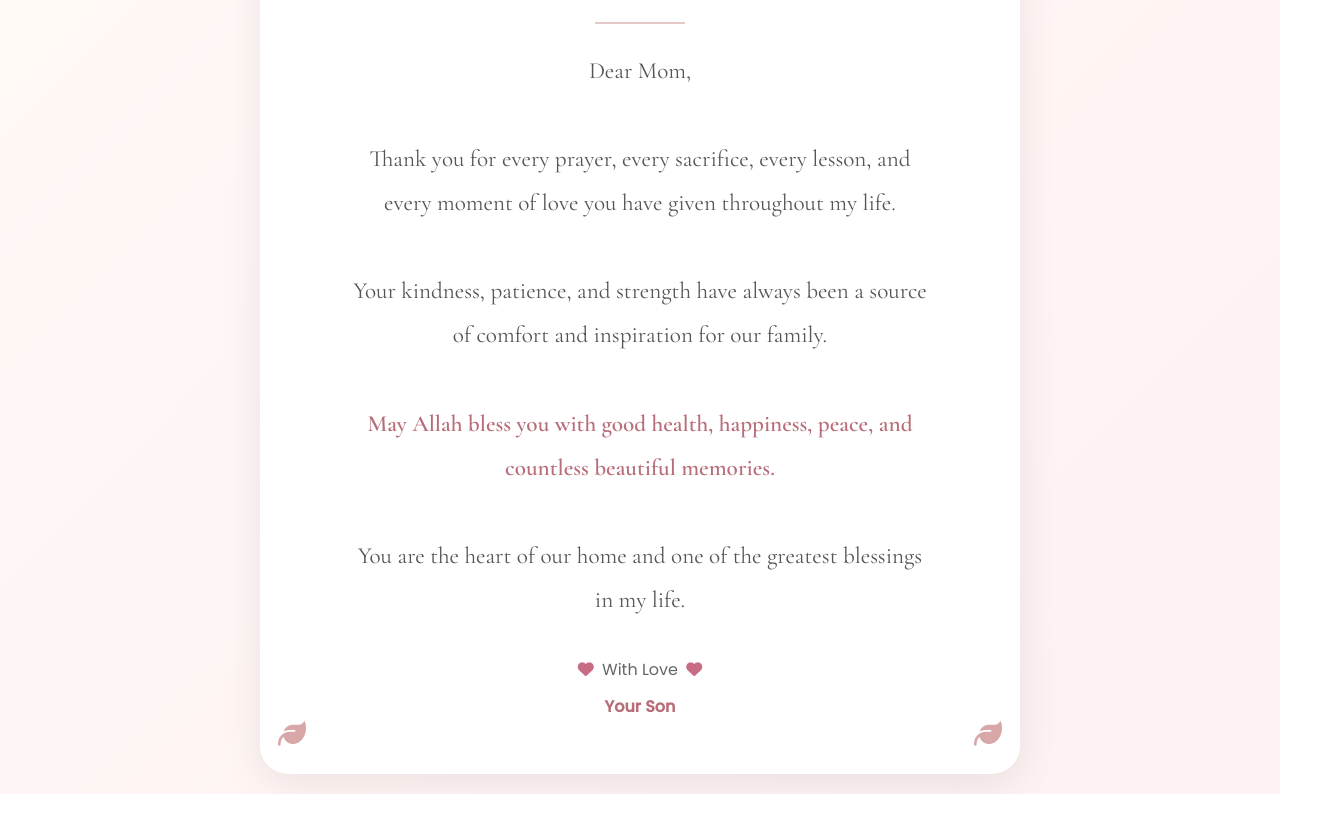
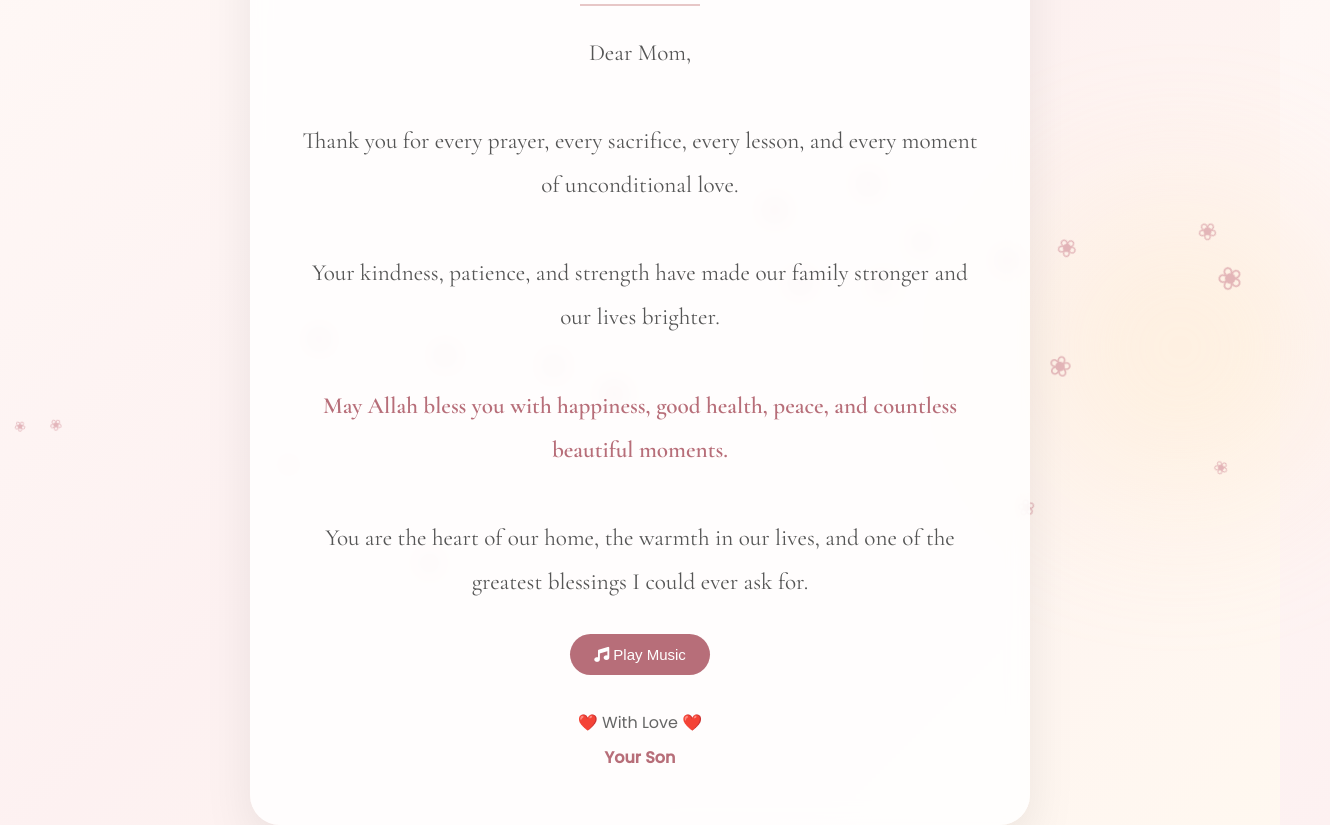
Before and after one commit to aalian1241-stack/hello, a plain HTML site: page index.html in a window 1280 px wide. Shown: the part 359-1184 px from the top of the page, 1330 px wide, since content can reach past the window. Before the commit the page ends 1153 px from the top, so only its background shows below. Drawn offline with nearby package versions, Linux system fonts and the light colour scheme.

Commit message:
Update index.html

```diff
--- a/index.html
+++ b/index.html
@@ -3,15 +3,17 @@
 <head>
 <meta charset="UTF-8">
 <meta name="viewport" content="width=device-width, initial-scale=1.0">
-<title>Happy Birthday Mon ❤️</title>
+
+<title>Happy Birthday Nazia Sheikh</title>
 
 <!-- Fonts -->
 <link href="https://fonts.googleapis.com/css2?family=Great+Vibes&family=Cormorant+Garamond:wght@400;500;600&family=Poppins:wght@300;400;500&display=swap" rel="stylesheet">
 
-<!-- Icons -->
-<link rel="stylesheet" href="https://cdnjs.cloudflare.com/ajax/libs/font-awesome/6.6.0/css/all.min.css"/>
+<!-- Font Awesome -->
+<link rel="stylesheet" href="https://cdnjs.cloudflare.com/ajax/libs/font-awesome/6.6.0/css/all.min.css">
 
 <style>
+
 *{
     margin:0;
     padding:0;
@@ -23,86 +25,149 @@ body{
     display:flex;
     justify-content:center;
     align-items:center;
-    padding:20px;
-    background:linear-gradient(135deg,#fffaf7,#fdf1f1);
+    overflow:hidden;
     font-family:'Poppins',sans-serif;
+    background:linear-gradient(135deg,#fffaf7,#fdf1f1,#fff8f0);
 }
 
-.card{
-    width:100%;
-    max-width:760px;
-    background:#ffffff;
-    border-radius:28px;
-    padding:55px 45px;
-    text-align:center;
-    position:relative;
-    box-shadow:
-    0 10px 40px rgba(0,0,0,0.08);
-    animation:fadeIn 1.2s ease;
+/* Soft Animated Background */
+
+.bg-circle{
+    position:absolute;
+    border-radius:50%;
+    filter:blur(80px);
+    opacity:.4;
+    animation:float 12s ease-in-out infinite;
 }
 
-.corner{
-    position:absolute;
-    color:#d8a7a7;
-    font-size:28px;
+.bg1{
+    width:250px;
+    height:250px;
+    background:#ffd6d6;
+    top:-50px;
+    left:-50px;
 }
 
-.tl{top:18px;left:18px;}
-.tr{top:18px;right:18px;}
-.bl{bottom:18px;left:18px;}
-.br{bottom:18px;right:18px;}
+.bg2{
+    width:300px;
+    height:300px;
+    background:#ffe9c7;
+    bottom:-80px;
+    right:-50px;
+}
+
+@keyframes float{
+    50%{
+        transform:translateY(-25px);
+    }
+}
+
+/* Floating Petals */
+
+.petal{
+    position:absolute;
+    color:#d89ca4;
+    opacity:.7;
+    animation:fall linear infinite;
+}
+
+@keyframes fall{
+    from{
+        transform:translateY(-100px) rotate(0deg);
+    }
+    to{
+        transform:translateY(110vh) rotate(360deg);
+    }
+}
+
+/* Card */
+
+.card{
+    width:90%;
+    max-width:780px;
+
+    background:rgba(255,255,255,.82);
+    backdrop-filter:blur(10px);
+
+    border-radius:30px;
+    padding:55px 45px;
+
+    text-align:center;
+
+    box-shadow:
+    0 20px 50px rgba(0,0,0,.08);
+
+    position:relative;
+    z-index:10;
+
+    animation:cardAppear 1.5s ease;
+}
+
+@keyframes cardAppear{
+    from{
+        opacity:0;
+        transform:translateY(30px);
+    }
+    to{
+        opacity:1;
+        transform:translateY(0);
+    }
+}
 
 .icon-circle{
     width:90px;
     height:90px;
-    margin:0 auto 20px;
     border-radius:50%;
-    background:#fdf0f0;
+    background:#fff2f4;
+
     display:flex;
+    align-items:center;
     justify-content:center;
-    align-items:center;
+
+    margin:auto;
 }
 
 .icon-circle i{
+    color:#b76e79;
     font-size:38px;
-    color:#b76e79;
 }
+
+/* Title */
 
 .title{
     font-family:'Great Vibes',cursive;
     font-size:4rem;
     color:#b76e79;
-    font-weight:400;
+    margin-top:20px;
 }
 
 .name{
     font-size:2rem;
-    color:#555;
-    margin-top:5px;
-    font-weight:500;
+    color:#444;
+    margin-top:8px;
 }
 
 .date{
-    margin-top:15px;
     color:#888;
-    letter-spacing:1px;
-    font-size:0.95rem;
+    margin-top:12px;
 }
 
+/* Divider */
+
 .divider{
-    width:90px;
+    width:120px;
     height:2px;
-    background:#e7c8c8;
+    background:#e7c7c7;
     margin:25px auto;
 }
+
+/* Message */
 
 .message{
     font-family:'Cormorant Garamond',serif;
     font-size:1.45rem;
     line-height:1.9;
     color:#555;
-    max-width:580px;
-    margin:auto;
 }
 
 .highlight{
@@ -110,38 +175,43 @@ body{
     font-weight:600;
 }
 
+/* Music Button */
+
+.music-btn{
+    margin-top:30px;
+
+    border:none;
+
+    background:#b76e79;
+    color:white;
+
+    padding:12px 24px;
+    border-radius:40px;
+
+    cursor:pointer;
+    font-size:15px;
+
+    transition:.3s;
+}
+
+.music-btn:hover{
+    transform:translateY(-3px);
+}
+
 .footer{
     margin-top:35px;
     color:#666;
 }
 
-.footer i{
-    color:#c86b85;
-    margin:0 4px;
-}
-
 .signature{
-    margin-top:12px;
+    margin-top:10px;
     color:#b76e79;
     font-weight:600;
 }
 
-@keyframes fadeIn{
-    from{
-        opacity:0;
-        transform:translateY(20px);
-    }
-    to{
-        opacity:1;
-        transform:translateY(0);
-    }
-}
+/* Mobile */
 
 @media(max-width:768px){
-
-    .card{
-        padding:40px 25px;
-    }
 
 .title{
     font-size:3rem;
@@ -154,17 +224,38 @@ body{
 .message{
     font-size:1.2rem;
 }
+
+.card{
+    padding:40px 25px;
 }
+}
+
 </style>
 </head>
 <body>
 
+<div class="bg-circle bg1"></div>
+<div class="bg-circle bg2"></div>
+
+<!-- Falling Petals -->
+<script>
+for(let i=0;i<20;i++){
+
+    const petal=document.createElement("div");
+
+    petal.className="petal";
+    petal.innerHTML="❀";
+
+    petal.style.left=Math.random()*100+"%";
+    petal.style.fontSize=(14+Math.random()*18)+"px";
+    petal.style.animationDuration=(8+Math.random()*8)+"s";
+    petal.style.animationDelay=Math.random()*5+"s";
+
+    document.body.appendChild(petal);
+}
+</script>
+
 <div class="card">
-
-    <div class="corner tl"><i class="fa-solid fa-leaf"></i></div>
-    <div class="corner tr"><i class="fa-solid fa-leaf"></i></div>
-    <div class="corner bl"><i class="fa-solid fa-leaf"></i></div>
-    <div class="corner br"><i class="fa-solid fa-leaf"></i></div>
 
     <div class="icon-circle">
         <i class="fa-solid fa-heart"></i>
@@ -172,7 +263,7 @@ body{
 
     <h1 class="title">Happy Birthday</h1>
 
-    <div class="name">Mon</div>
+    <div class="name">Nazia Sheikh</div>
 
     <div class="date">
         <i class="fa-regular fa-calendar"></i>
@@ -182,34 +273,41 @@ body{
     <div class="divider"></div>
 
     <div class="message">
+
         Dear Mom,
-        <br><br>
-
-        Thank you for every prayer, every sacrifice, every lesson,
-        and every moment of love you have given throughout my life.
 
         <br><br>
 
-        Your kindness, patience, and strength have always been a source
-        of comfort and inspiration for our family.
+        Thank you for every prayer, every sacrifice,
+        every lesson, and every moment of unconditional love.
+
+        <br><br>
+
+        Your kindness, patience, and strength have made our family
+        stronger and our lives brighter.
 
         <br><br>
 
         <span class="highlight">
-            May Allah bless you with good health, happiness,
-            peace, and countless beautiful memories.
+        May Allah bless you with happiness, good health,
+        peace, and countless beautiful moments.
         </span>
 
         <br><br>
 
-        You are the heart of our home and one of the greatest blessings
-        in my life.
+        You are the heart of our home,
+        the warmth in our lives,
+        and one of the greatest blessings I could ever ask for.
+
     </div>
 
+    <button class="music-btn" onclick="toggleMusic()">
+        <i class="fa-solid fa-music"></i>
+        Play Music
+    </button>
+
     <div class="footer">
-        <i class="fa-solid fa-heart"></i>
-        With Love
-        <i class="fa-solid fa-heart"></i>
+        ❤️ With Love ❤️
 
         <div class="signature">
             Your Son
@@ -218,5 +316,31 @@ body{
 
 </div>
 
+<!-- Replace the MP3 link below with your own music -->
+<audio id="music" loop>
+    <source src="birthday-music.mp3" type="audio/mpeg">
+</audio>
+
+<script>
+
+const music=document.getElementById("music");
+const btn=document.querySelector(".music-btn");
+
+function toggleMusic(){
+
+    if(music.paused){
+
+        music.play();
+        btn.innerHTML='<i class="fa-solid fa-pause"></i> Pause Music';
+
+    }else{
+
+        music.pause();
+        btn.innerHTML='<i class="fa-solid fa-music"></i> Play Music';
+    }
+}
+
+</script>
+
 </body>
 </html>
```
Lines whose indentation alone changed are shown as unchanged.
